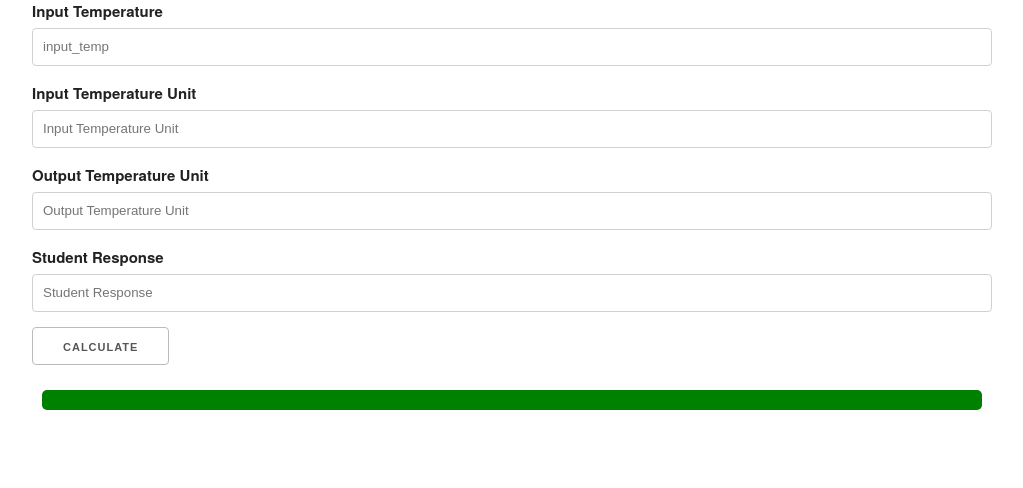
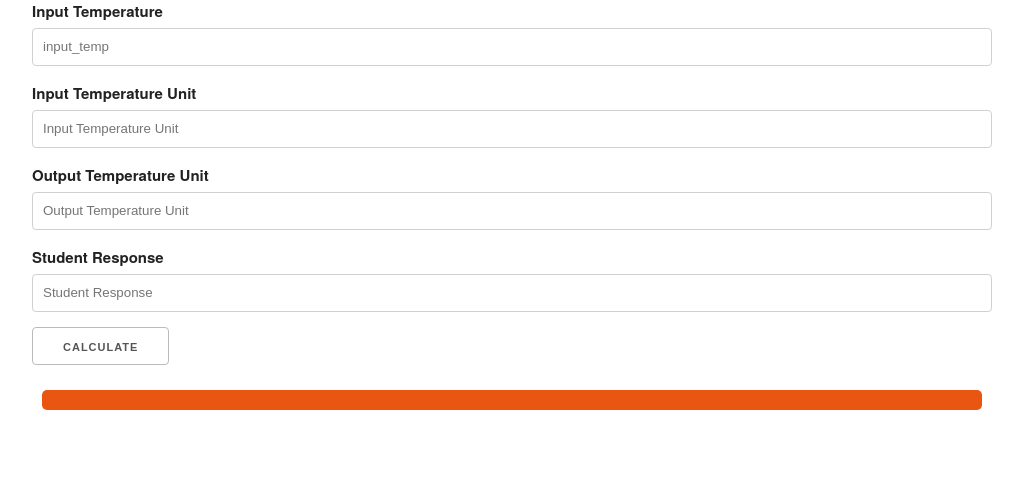
Before and after one commit to sakian2/FlaskDevopsProject, a Flask app: page / in a window 1280 px wide. Shown: the part 76-564 px from the top of the page, without its empty margins (128-1151 px from the left). Run offline with Flask 2, Linux system fonts and the light colour scheme.

Commit message:
changed the color

```diff
--- a/templates/app.html
+++ b/templates/app.html
@@ -11,7 +11,7 @@
         />
     <style>
         .alert {
-            background: green;
+            background: rgb(233, 86, 18);
             padding: 1rem;
             border-radius: 5px;
             color: white;
```
